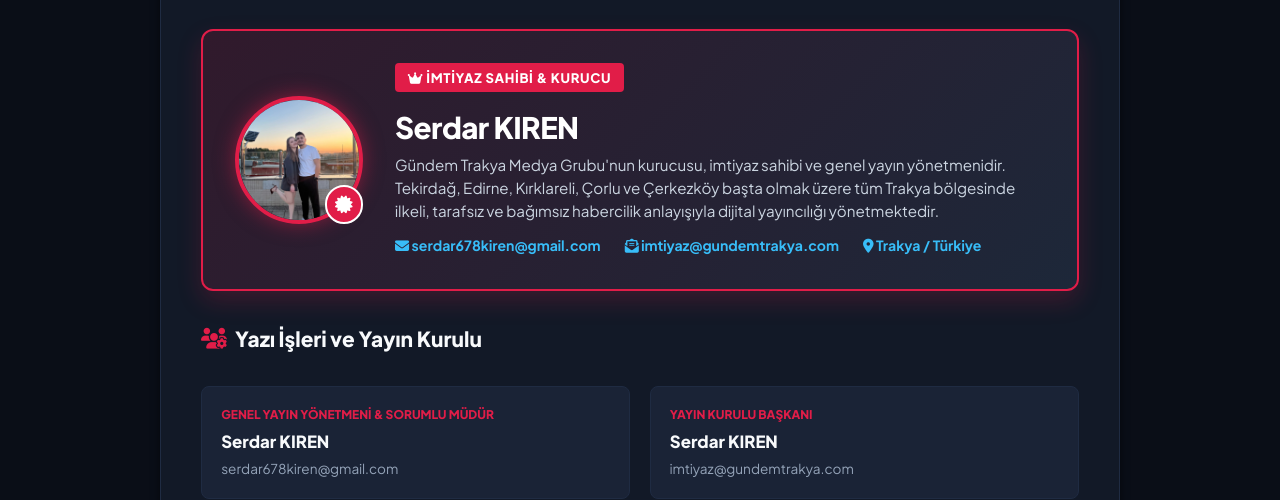
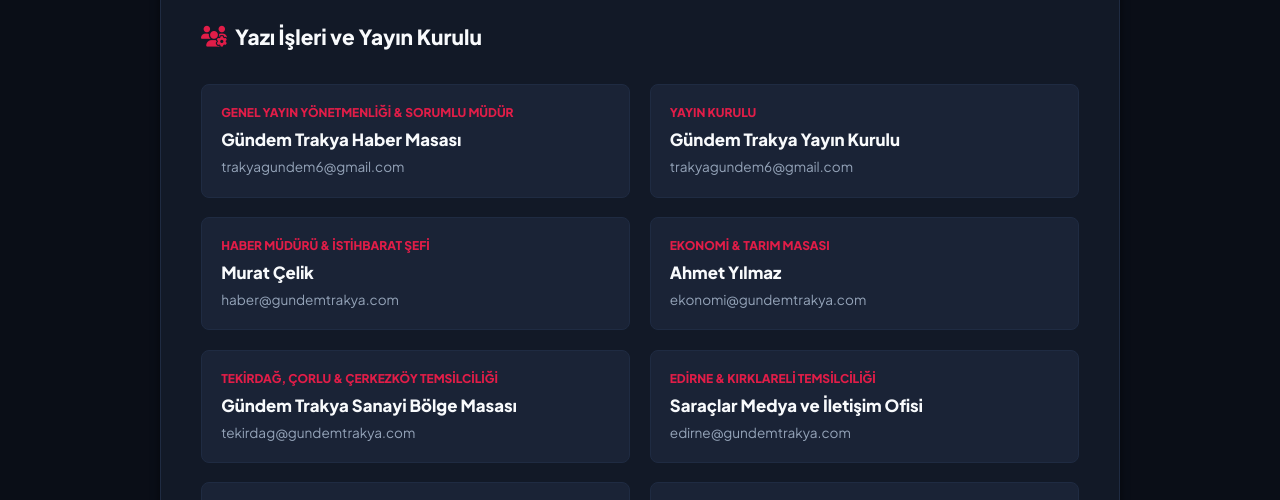
Before and after one commit to serdar678kiren-ui/gundemtrakya, a plain HTML site: page kunye.html in a window 1280 px wide. Shown: the part 267-767 px from the top of the page. Drawn offline with Linux system fonts and the light colour scheme.

Commit message:
Add files via upload

```diff
--- a/kunye.html
+++ b/kunye.html
@@ -180,44 +180,22 @@
         <i class="fa-solid fa-newspaper" style="font-size: 2.5rem; color: var(--news-red);"></i>
       </div>
 
-      <!-- KURUCU & İMTİYAZ SAHİBİ - SERDAR KIREN -->
-      <div class="founder-card">
-        <div class="founder-avatar-box">
-          <img src="img/serdar-tugba.jpg" alt="Serdar KIREN - İmtiyaz Sahibi & Genel Yayın Yönetmeni" class="founder-avatar" />
-          <div class="founder-badge-icon" title="Doğrulanmış İmtiyaz Sahibi">
-            <i class="fa-solid fa-certificate"></i>
-          </div>
-        </div>
-        <div class="founder-info">
-          <span class="founder-title-tag"><i class="fa-solid fa-crown"></i> İmtiyaz Sahibi & Kurucu</span>
-          <h2>Serdar KIREN</h2>
-          <p class="founder-desc">
-            Gündem Trakya Medya Grubu'nun kurucusu, imtiyaz sahibi ve genel yayın yönetmenidir. Tekirdağ, Edirne, Kırklareli, Çorlu ve Çerkezköy başta olmak üzere tüm Trakya bölgesinde ilkeli, tarafsız ve bağımsız habercilik anlayışıyla dijital yayıncılığı yönetmektedir.
-          </p>
-          <div class="founder-contacts">
-            <span><i class="fa-solid fa-envelope"></i> serdar678kiren@gmail.com</span>
-            <span><i class="fa-solid fa-envelope-open-text"></i> imtiyaz@gundemtrakya.com</span>
-            <span><i class="fa-solid fa-location-dot"></i> Trakya / Türkiye</span>
-          </div>
-        </div>
-      </div>
-
       <!-- YÖNETİM & YAZI İŞLERİ KADROSU -->
-      <h3 style="font-size: 1.3rem; font-weight: 800; color: var(--text-main); margin: 2rem 0 1rem; display: flex; align-items: center; gap: 0.5rem;">
+      <h3 style="font-size: 1.3rem; font-weight: 800; color: var(--text-main); margin: 1rem 0 1.2rem; display: flex; align-items: center; gap: 0.5rem;">
         <i class="fa-solid fa-users-gear" style="color: var(--news-red);"></i> Yazı İşleri ve Yayın Kurulu
       </h3>
 
       <div class="kunye-grid">
         <div class="kunye-box">
-          <div class="kunye-role">Genel Yayın Yönetmeni & Sorumlu Müdür</div>
-          <div class="kunye-name">Serdar KIREN</div>
-          <div class="kunye-mail">serdar678kiren@gmail.com</div>
+          <div class="kunye-role">Genel Yayın Yönetmenliği & Sorumlu Müdür</div>
+          <div class="kunye-name">Gündem Trakya Haber Masası</div>
+          <div class="kunye-mail">trakyagundem6@gmail.com</div>
         </div>
 
         <div class="kunye-box">
-          <div class="kunye-role">Yayın Kurulu Başkanı</div>
-          <div class="kunye-name">Serdar KIREN</div>
-          <div class="kunye-mail">imtiyaz@gundemtrakya.com</div>
+          <div class="kunye-role">Yayın Kurulu</div>
+          <div class="kunye-name">Gündem Trakya Yayın Kurulu</div>
+          <div class="kunye-mail">trakyagundem6@gmail.com</div>
         </div>
 
         <div class="kunye-box">
@@ -267,7 +245,7 @@
       <div style="background: var(--bg-elevated); border: 1px solid var(--border-color); border-radius: var(--radius-md); padding: 1.5rem; margin-top: 2rem;">
         <h3 style="font-size: 1.1rem; font-weight: 800; color: var(--news-red); margin-bottom: 0.8rem;"><i class="fa-solid fa-scale-balanced"></i> Basın Ahlak Yasası ve Yayın İlkeleri</h3>
         <p style="font-size: 0.9rem; color: var(--text-muted); line-height: 1.6;">
-          Gündem Trakya; İmtiyaz Sahibi <strong>Serdar KIREN</strong> öncülüğünde, Türkiye Gazeteciler Cemiyeti Basın Meslek İlkeleri'ne ve Basın Ahlak Yasası'na tam bağlılıkla yayın yapmaktadır. Sitede yayınlanan haber, köşe yazısı, görsel ve analizlerin tüm hakları saklıdır. Kaynak belirtilmeden ve link verilmeden alıntı yapılamaz.
+          Gündem Trakya Medya Grubu; Türkiye Gazeteciler Cemiyeti Basın Meslek İlkeleri'ne ve Basın Ahlak Yasası'na tam bağlılıkla yayın yapmaktadır. Sitede yayınlanan haber, köşe yazısı, görsel ve analizlerin tüm hakları saklıdır. Kaynak belirtilmeden ve link verilmeden alıntı yapılamaz.
         </p>
       </div>
     </div>
@@ -275,7 +253,7 @@
 
   <footer class="portal-footer">
     <div class="container" style="text-align: center;">
-      <p style="font-size: 0.85rem; color: #64748b;">&copy; 2026 Gündem Trakya. İmtiyaz Sahibi: <strong>Serdar KIREN</strong>. Tüm Hakları Saklıdır.</p>
+      <p style="font-size: 0.85rem; color: #64748b;">&copy; 2026 Gündem Trakya Medya Grubu. Tüm Hakları Saklıdır.</p>
     </div>
   </footer>
 
```
Also changed, not shown: gizlilik-politikasi.html (+1 -1 lines), iletisim.html (+7 -7 lines), index.html (+1 -1 lines).
